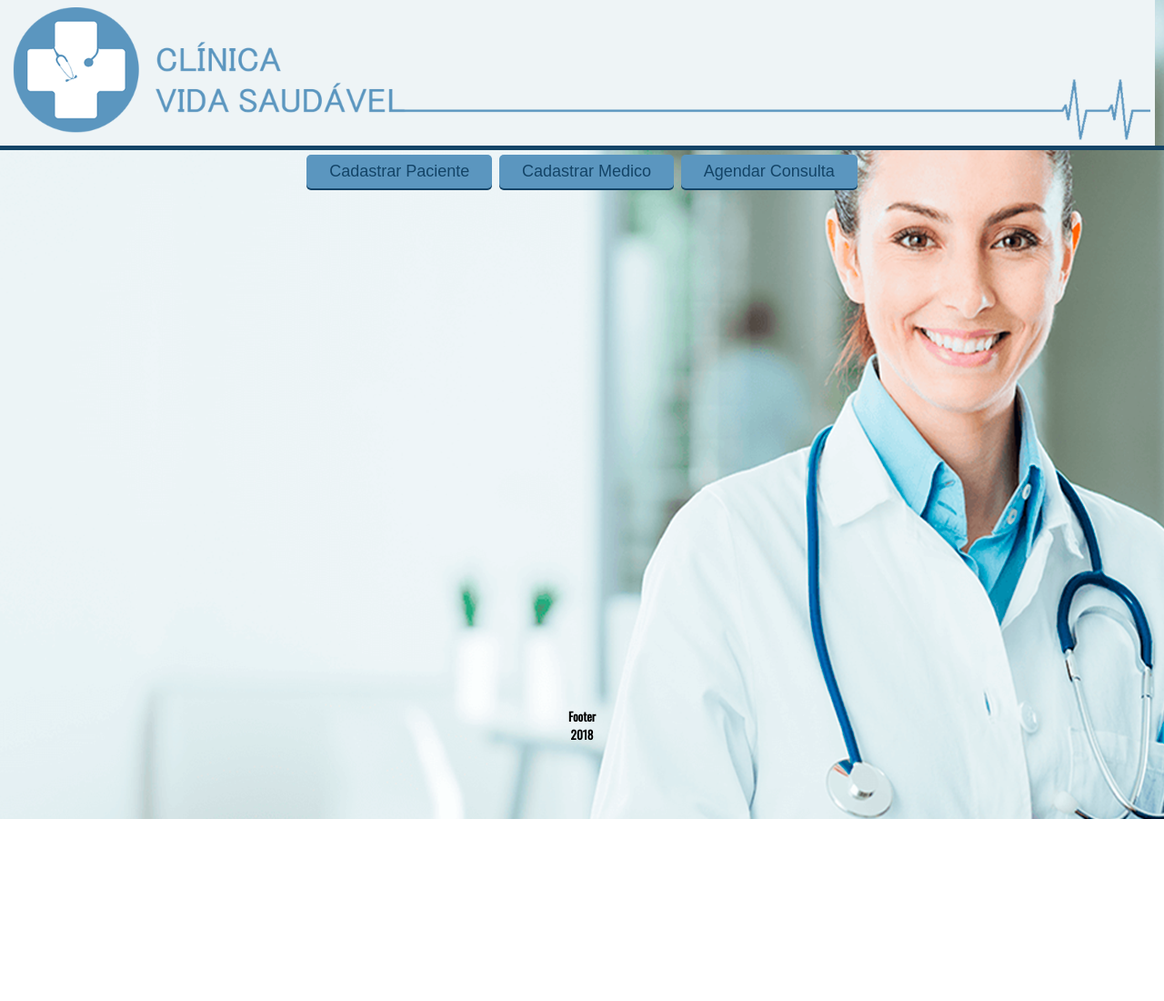
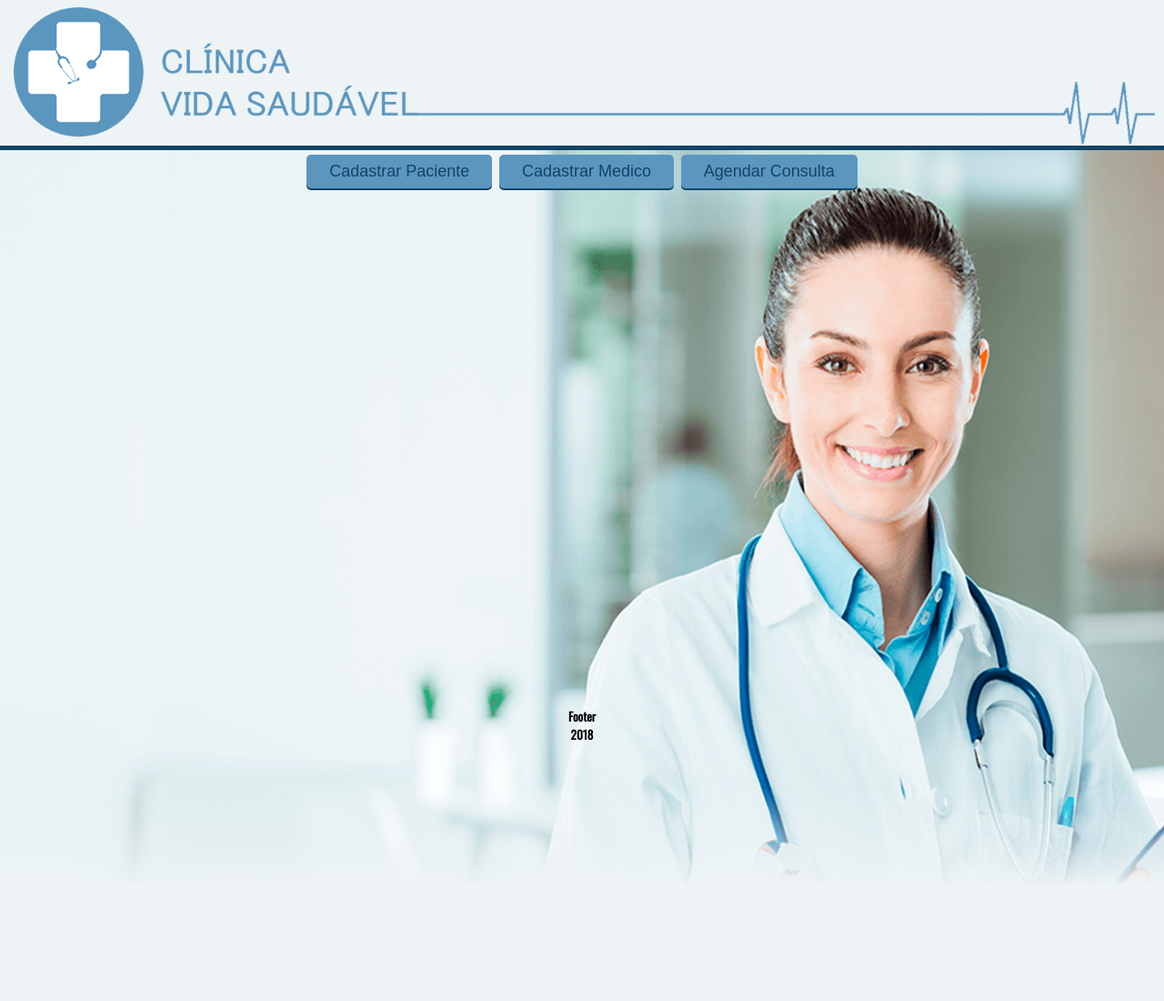
Before and after one commit to Rafael-Romeu/Sistema-para-Gestao-de-Clinica-Medica, a PHP site: page /Home.html in a window 1280 px wide. Shown: the whole page at 91% size. Run offline with PHP 8.4, Linux system fonts and the light colour scheme.

Commit message:
Ajeitei o background

```diff
--- a/Home.html
+++ b/Home.html
@@ -11,12 +11,17 @@
 
 <body>
 
+    <div class="Background">
+       <img src = "Imagens/Medica-Transparencia.png">
+    </div>
+
     <header>
         <!-- Header -->
         <img src="Imagens/Capa/Logo.png" style="flex-shrink: 0">
         <img src="Imagens/Capa/Linha.png" style="flex-grow: 1; min-width: 0px">
         <img src="Imagens/Capa/Detalhe.png" style="flex-shrink: 0;">
     </header>
+
 
     <!-- Menu de navegação -->
     <nav>
@@ -73,6 +78,8 @@
                         <li class="Genero Homem">
                           <input name="Generos" type="radio" id="Homem">
                           <label for="Homem">Homem</label>
+
+
                         </li>
 
                         <li class="Genero Mulher">
--- a/css/Home.css
+++ b/css/Home.css
@@ -4,9 +4,14 @@
      box-sizing: border-box;
 }
 
+html, body {
+    max-width: 100%;
+    overflow-x: hidden;
+}
+
 body {
-    background-image: url("../Imagens/Medica.png");
-    background-repeat: no-repeat;
+    background-color: #eef4f6;
+
     height: 1100px;
     width: 100%;
     font-family: 'Oswald', sans-serif;
@@ -15,9 +20,19 @@ body {
     grid-template-rows: 20vh auto auto auto;
 }
 
+.Background {
+    grid-column: 1 / span 20;
+    grid-row: 2 / span 3;
+}
+
+.Background > img {
+    width: 100%;
+    height: auto;
+}
+
 header
 {
-    padding: 5px;
+    padding: 5px 0px 0px 5px;
     grid-column: 1 / span 20;
     grid-row: 1 / span 1;
 
@@ -184,8 +199,6 @@ input[type=submit]:hover
 
 .Homem label {
     background-image: url("../Imagens/Homem.png");
-    background-repeat: no-repeat;
-    height: 100%;
 }
 
 .Mulher label {
@@ -196,7 +209,7 @@ input[type=submit]:hover
     background-image: url("../Imagens/Outro.png");
 }
 .Generos input:checked + label {
-    outline: 4px solid #21b4d0;
+    outline: 4px solid #5b96bf;
     -moz-outline-radius: 4px;
 }
 .Paciente{}
```
Also changed, not shown: Imagens/Medica-Transparencia.png (added).
